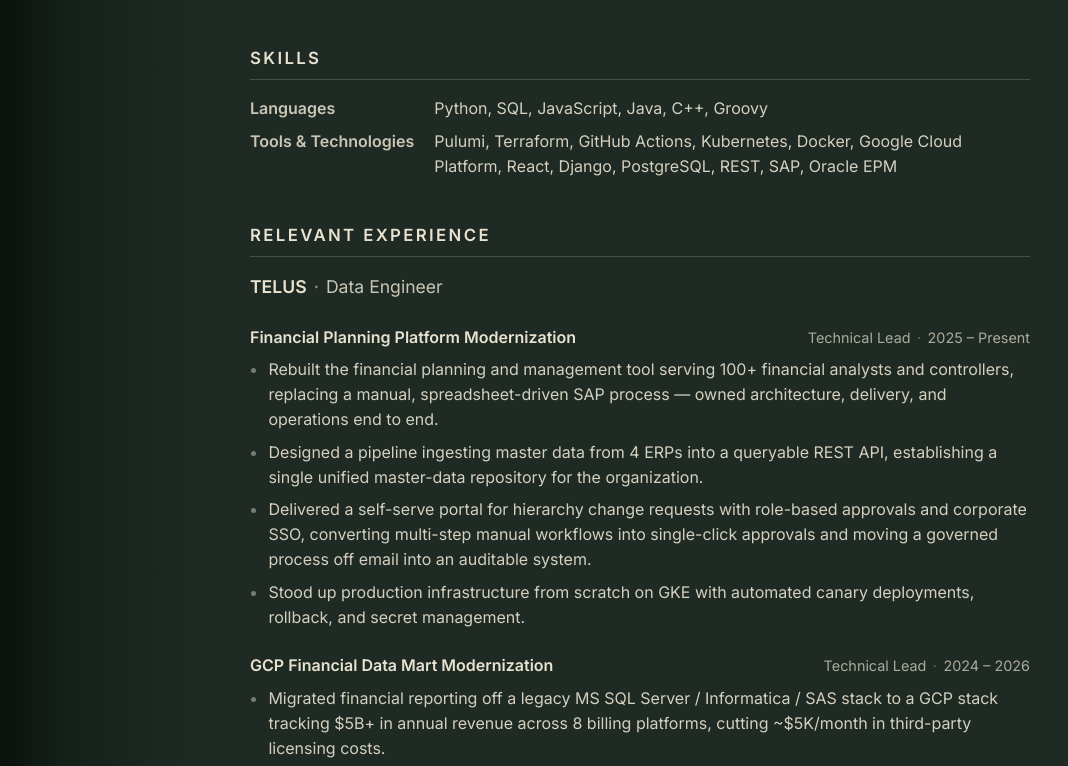
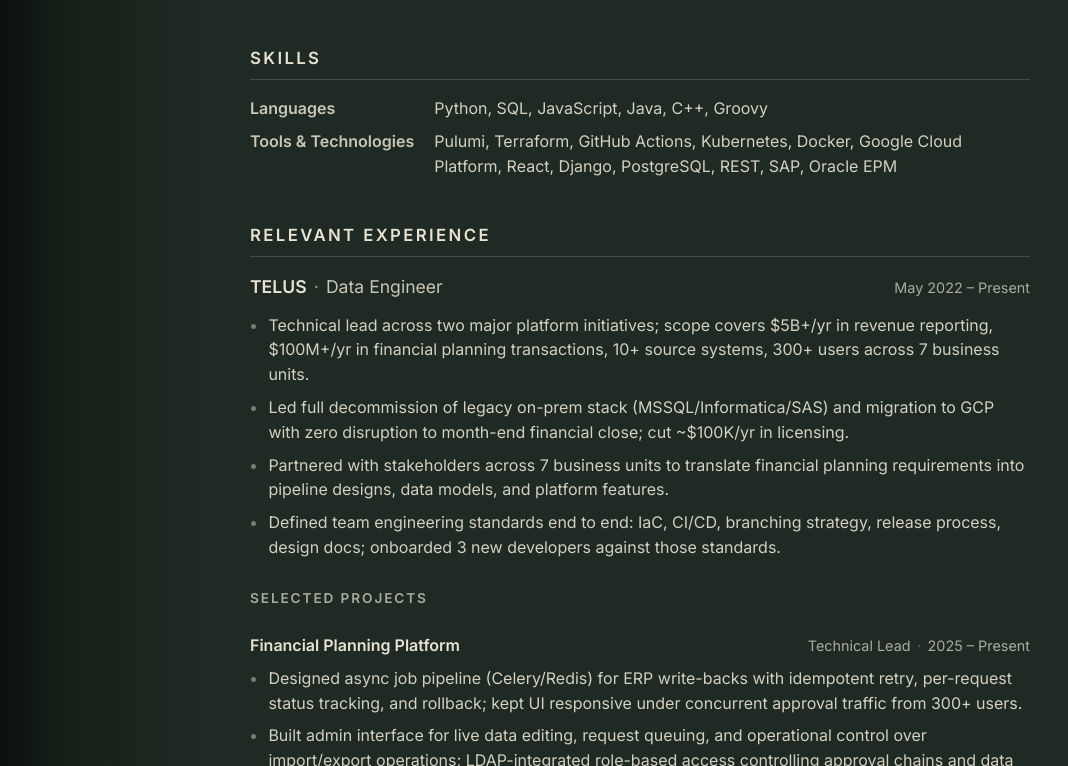
Before and after one commit to nick98anderson/portfolio-webapp, an Astro site: page /resume in a window 1280 px wide. Shown: the part 189-955 px from the top of the page, without its empty margins (0-1068 px from the left). Built offline with nearby package versions, Linux system fonts and the light colour scheme; Astro itself is replaced by a stand-in of ours.

Commit message:
Update resume content and About bio
- Rewrite resume: TELUS role summary + Selected Projects subsection with updated Financial Planning Platform and GCP Data Mart Migration projects
- About: 'Data Engineer' -> 'Data and Software enthusiast'

```diff
--- a/src/pages/about.astro
+++ b/src/pages/about.astro
@@ -9,7 +9,7 @@ import Crumbs from '../components/Crumbs.astro';
 			<img class="avatar" src="/me.jpeg" alt="Nick Anderson" />
 			<div class="bio">
 				<p>
-					I'm a Data Engineer with end-to-end experience across cloud
+					I'm a Data and Software enthusiast with end-to-end experience across cloud
 					infrastructure, backend development, data engineering, and system
 					architecture. Much of my career has been focused on modernizing
 					enterprise financial systems, migrating legacy stacks to Google
--- a/src/pages/resume.astro
+++ b/src/pages/resume.astro
@@ -30,30 +30,38 @@ import Crumbs from '../components/Crumbs.astro';
 			<article class="role">
 				<div class="role-head">
 					<h3>TELUS <span class="sep">·</span> <span class="role-title">Data Engineer</span></h3>
+					<span class="meta">May 2022 – Present</span>
 				</div>
+				<ul class="role-summary">
+					<li>Technical lead across two major platform initiatives; scope covers $5B+/yr in revenue reporting, $100M+/yr in financial planning transactions, 10+ source systems, 300+ users across 7 business units.</li>
+					<li>Led full decommission of legacy on-prem stack (MSSQL/Informatica/SAS) and migration to GCP with zero disruption to month-end financial close; cut ~$100K/yr in licensing.</li>
+					<li>Partnered with stakeholders across 7 business units to translate financial planning requirements into pipeline designs, data models, and platform features.</li>
+					<li>Defined team engineering standards end to end: IaC, CI/CD, branching strategy, release process, design docs; onboarded 3 new developers against those standards.</li>
+				</ul>
+
+				<h4 class="subsection">Selected Projects</h4>
+
 				<div class="project">
 					<div class="project-head">
-						<h4>Financial Planning Platform Modernization</h4>
+						<h4>Financial Planning Platform</h4>
 						<span class="meta">Technical Lead <span class="sep">·</span> 2025 – Present</span>
 					</div>
 					<ul>
-						<li>Rebuilt the financial planning and management tool serving 100+ financial analysts and controllers, replacing a manual, spreadsheet-driven SAP process — owned architecture, delivery, and operations end to end.</li>
-						<li>Designed a pipeline ingesting master data from 4 ERPs into a queryable REST API, establishing a single unified master-data repository for the organization.</li>
-						<li>Delivered a self-serve portal for hierarchy change requests with role-based approvals and corporate SSO, converting multi-step manual workflows into single-click approvals and moving a governed process off email into an auditable system.</li>
-						<li>Stood up production infrastructure from scratch on GKE with automated canary deployments, rollback, and secret management.</li>
+						<li>Designed async job pipeline (Celery/Redis) for ERP write-backs with idempotent retry, per-request status tracking, and rollback; kept UI responsive under concurrent approval traffic from 300+ users.</li>
+						<li>Built admin interface for live data editing, request queuing, and operational control over import/export operations; LDAP-integrated role-based access controlling approval chains and data visibility.</li>
+						<li>Automated end-to-end posting of $100M+/yr in financial planning transactions across 7 business units; cut ~10hr manual cycles to &lt;20min.</li>
 					</ul>
 				</div>
 
 				<div class="project">
 					<div class="project-head">
-						<h4>GCP Financial Data Mart Modernization</h4>
+						<h4>GCP Financial Data Mart Migration</h4>
 						<span class="meta">Technical Lead <span class="sep">·</span> 2024 – 2026</span>
 					</div>
 					<ul>
-						<li>Migrated financial reporting off a legacy MS SQL Server / Informatica / SAS stack to a GCP stack tracking $5B+ in annual revenue across 8 billing platforms, cutting ~$5K/month in third-party licensing costs.</li>
-						<li>Executed a phased cut-over with parallel runs and reconciliation against the legacy system, with no disruption to business-critical month-end close.</li>
-						<li>Engineered ingestion and transformation pipelines using Cloud Batch, Cloud Run, Pub/Sub, and BigQuery; automated ERP extraction into the corporate budgeting tool, eliminating 12+ hours of manual data transfers per month.</li>
-						<li>Provisioned all infrastructure as code with Pulumi; designed partitioned and clustered BigQuery tables to meet interactive-latency targets for finance users.</li>
+						<li>Engineered source-of-truth revenue reporting pipeline tracking $5B+/yr at customer-level granularity; 15+ ELT pipelines consolidating 10+ source systems into BigQuery; 30+ downstream BI reports.</li>
+						<li>Built event-driven sync pipelines (Cloud Run, Pub/Sub, Cloud Scheduler) automating data flows between enterprise financial systems; eliminated 12+ hrs/month of manual transfers.</li>
+						<li>Provisioned all infrastructure as code via Pulumi; designed partitioned/clustered BigQuery tables for interactive-latency query performance; containerized batch pipelines on Cloud Run/Cloud Batch.</li>
 					</ul>
 				</div>
 			</article>
@@ -142,6 +150,31 @@ import Crumbs from '../components/Crumbs.astro';
 		margin: 0;
 	}
 	.role-title, .edu-title { font-weight: 400; opacity: 0.85; }
+	.role-head {
+		display: flex;
+		justify-content: space-between;
+		align-items: baseline;
+		gap: 1rem;
+		flex-wrap: wrap;
+		margin-bottom: 0.75rem;
+	}
+	.role-summary {
+		margin: 0 0 1.75rem;
+		padding-left: 1.15rem;
+	}
+	.role-summary li {
+		margin-bottom: 0.5rem;
+		opacity: 0.9;
+	}
+	.role-summary li::marker { color: rgba(232, 226, 208, 0.5); }
+	.subsection {
+		font-size: 0.85rem;
+		font-weight: 600;
+		text-transform: uppercase;
+		letter-spacing: 0.14em;
+		opacity: 0.7;
+		margin: 0 0 0.5rem;
+	}
 
 	.project { margin-top: 1.5rem; }
 	.project-head {
```
